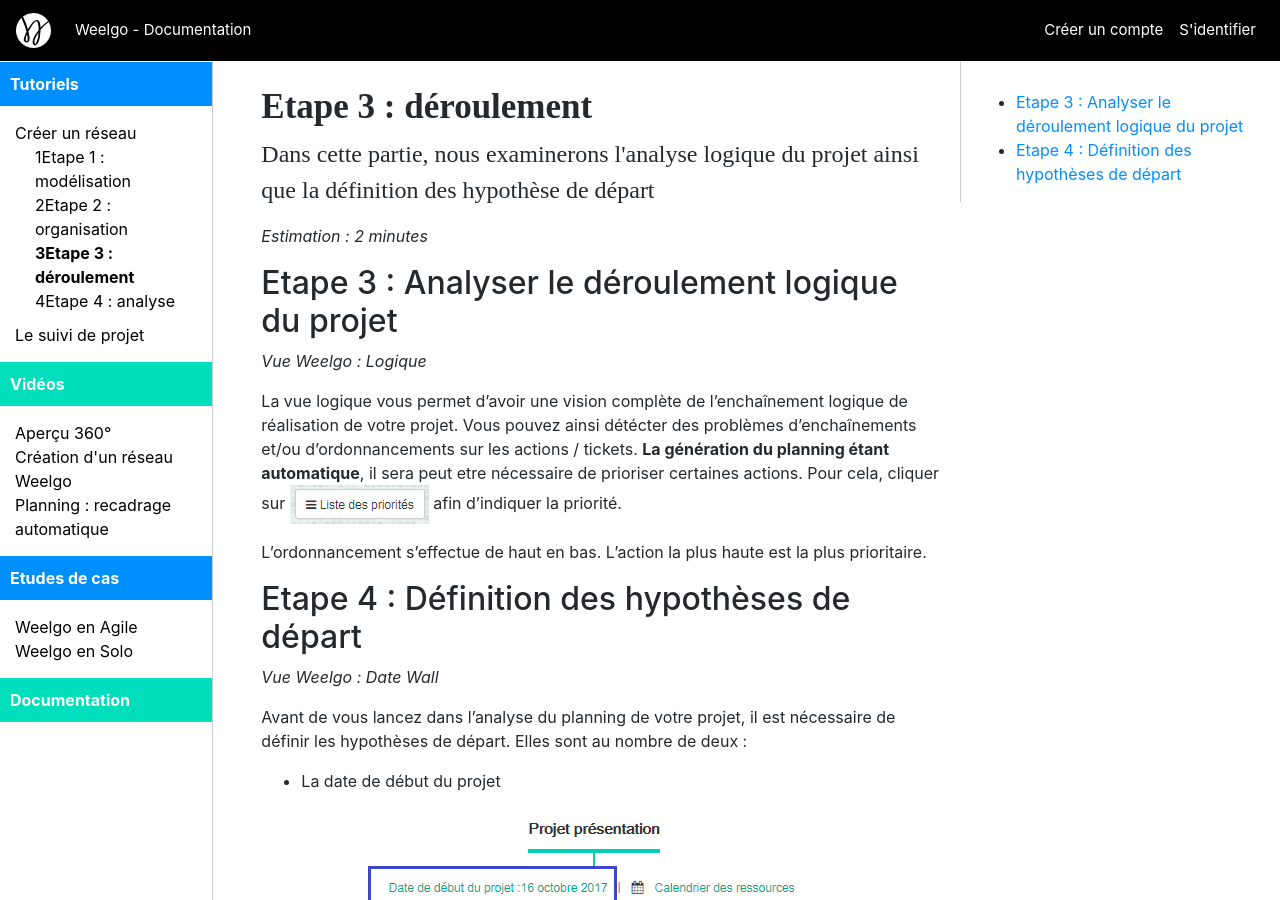
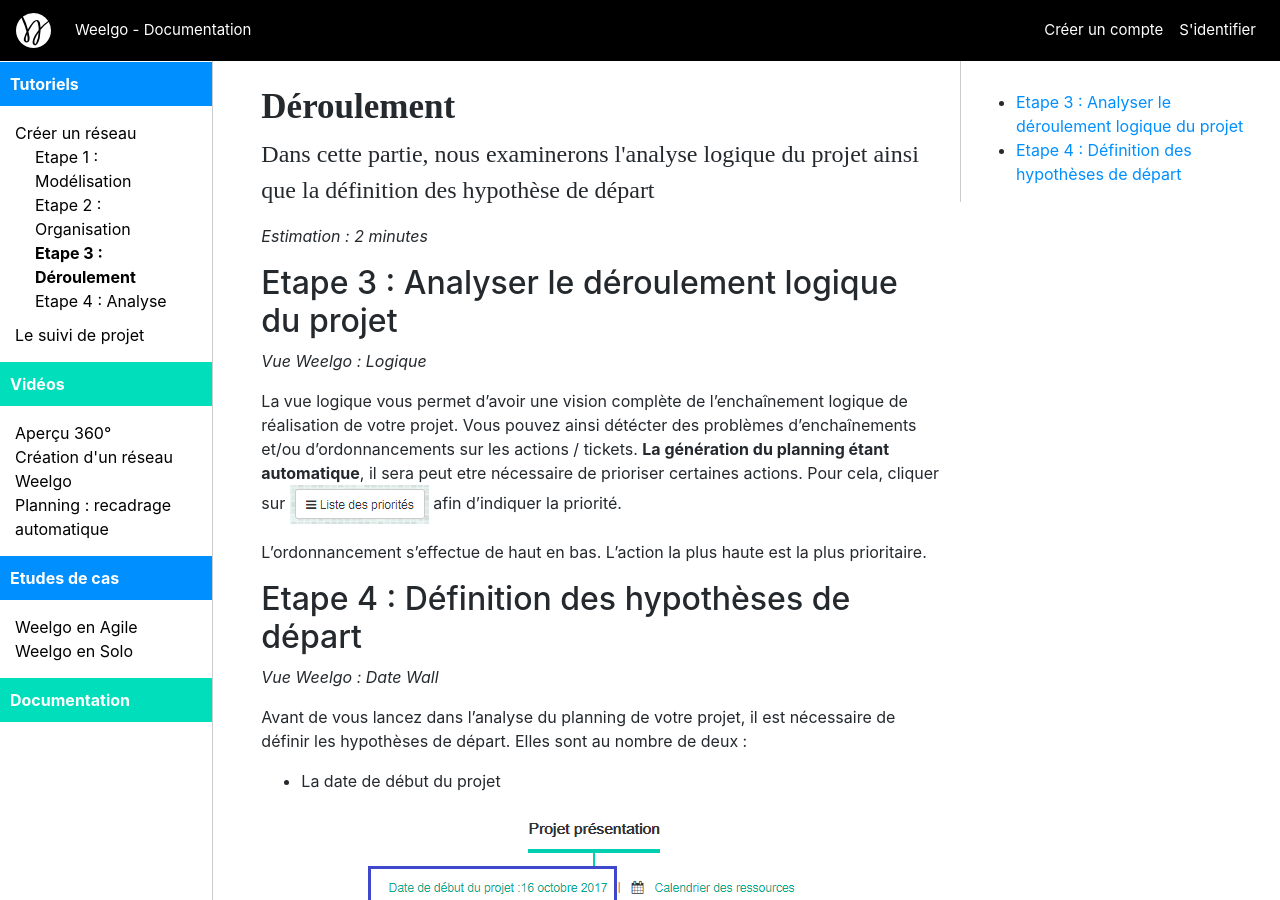
Before and after one commit to Weelgo/weelgo.github.io, a Jekyll site: the page built from fr/tutoriels/creationReseau_etp3_deroulementHypothese.md, in a window 1280 px wide and 900 px high. Built offline with Jekyll 4.4.1, drawn with Linux system fonts in a browser that asks for light colours; some of the changed lines change nothing that is shown.

Commit message:
amélioration doc

```diff
--- a/_data/sitemap_fr.json
+++ b/_data/sitemap_fr.json
@@ -13,25 +13,25 @@
 				"id": "hjfk34",
 				"sub": [
 					{
-						"name": "Etape 1 : modélisation",
+						"name": "Modélisation",
 						"path": "creationReseau_etp1_modelisation",
 						"group": "createNetwork",
 						"id": "thl23"
 					},
 					{
-						"name": "Etape 2 : organisation",
+						"name": "Organisation",
 						"path": "creationReseau_etp2_organisation",
 						"group": "createNetwork",
 						"id": "hkdl345"
 					},
 					{
-						"name": "Etape 3 : déroulement",
+						"name": "Déroulement",
 						"path": "creationReseau_etp3_deroulementHypothese",
 						"group": "createNetwork",
 						"id": "LKZ3567"
 					},
 					{
-						"name": "Etape 4 : analyse",
+						"name": "Analyse",
 						"path": "creationReseau_etp4_analyse",
 						"group": "createNetwork",
 						"id": "fkel235"
@@ -45,13 +45,13 @@
 				"id": "jkg689k",
 				"sub": [
 					{
-						"name": "Etape 1 : Suivi, planning",
+						"name": "Suivi, planning",
 						"path": "suiviProjet_etp1_suiviPlanningEtAvancement",
 						"group": "followUp",
 						"id": "fzt356"
 					},
 					{
-						"name": "Etape 2 : Imprévus et historique",
+						"name": "Imprévus et historique",
 						"path": "suiviProjet_etp2_imprevusEtHistorique",
 						"group": "followUp",
 						"id": "oknr847"
--- a/_layouts/docs_fr.html
+++ b/_layouts/docs_fr.html
@@ -83,7 +83,7 @@
 							  			{% assign subLevelIndex=loopIndex %}
 							  		{% endif %}
 							  		<div style="padding-left: 20px;">
-							  			<a class="sideBarLv2" {% if page.id == lev3.id %}style="font-weight: bold;"{% endif %} href="{{ site.baseurl }}/fr/{{ lev1.path }}/{{ lev3.path }}">{{ loopIndex | plus:1 }}{{ lev3.name }}</a>
+							  			<a class="sideBarLv2" {% if page.id == lev3.id %}style="font-weight: bold;"{% endif %} href="{{ site.baseurl }}/fr/{{ lev1.path }}/{{ lev3.path }}">Etape {{ loopIndex | plus:1 }} : {{ lev3.name }}</a>
 							  		</div>
 							  		{% assign loopIndex = loopIndex | plus:1 %}
 						  		{% endfor %}
```
